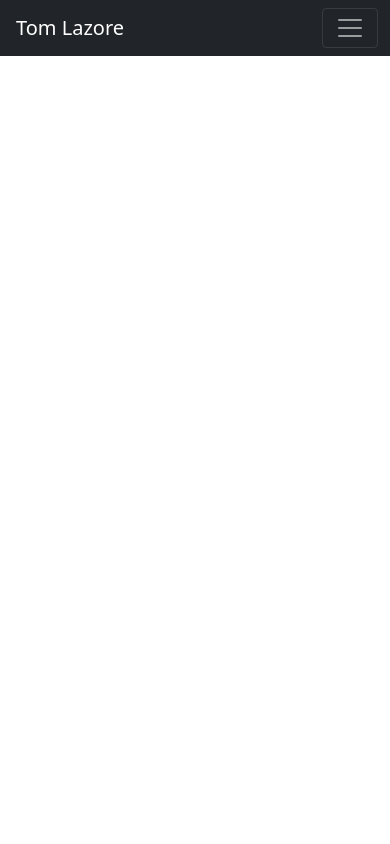
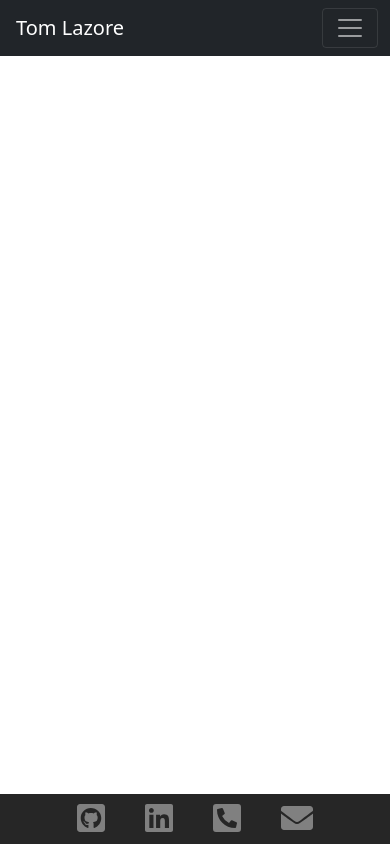
Before and after one commit to tlaze/React-Portfolio, a React (Create React App) app: page / in a window 390 px wide. Built offline with nearby package versions, Linux system fonts and the light colour scheme; the HTML template or start-up script is replaced by a standard one.

Commit message:
Updated footer. Includes links to github, linkedin, and icons of phone and email

```diff
--- a/package.json
+++ b/package.json
@@ -3,6 +3,11 @@
   "version": "0.1.0",
   "private": true,
   "dependencies": {
+    "@fortawesome/fontawesome-svg-core": "^1.2.36",
+    "@fortawesome/free-brands-svg-icons": "^5.15.4",
+    "@fortawesome/free-regular-svg-icons": "^5.15.4",
+    "@fortawesome/free-solid-svg-icons": "^5.15.4",
+    "@fortawesome/react-fontawesome": "^0.1.16",
     "@testing-library/jest-dom": "^5.15.0",
     "@testing-library/react": "^11.2.7",
     "@testing-library/user-event": "^12.8.3",
--- a/public/index.html
+++ b/public/index.html
@@ -24,7 +24,7 @@
       work correctly both with client-side routing and a non-root public URL.
       Learn how to configure a non-root public URL by running `npm run build`.
     -->
-    <title>React App</title>
+    <title>Tom Lazore</title>
   </head>
   <body>
     <noscript>You need to enable JavaScript to run this app.</noscript>
--- a/src/App.js
+++ b/src/App.js
@@ -2,7 +2,8 @@ import Navbar from './components/Navbar';
 // import AboutMe from './components/AboutMe';
 // import Projects from './components/Projects';
 // import ContactMe from './components/ContactMe';
-// import Footer from './components/Footer';
+import Footer from './components/Footer';
+
 
 
 
@@ -13,7 +14,8 @@ function App() {
       {/* <AboutMe />
       <Projects />
       <ContactMe />
-      <Footer /> */}
+      */}
+      <Footer />
     </main>
   );
 }
--- a/src/components/Footer.js
+++ b/src/components/Footer.js
@@ -1,7 +1,47 @@
-// import React from 'react';
+import React from 'react';
+import { FontAwesomeIcon } from '@fortawesome/react-fontawesome'
+import { faGithubSquare, faLinkedin } from '@fortawesome/free-brands-svg-icons'
+import { faPhoneSquareAlt, faEnvelope } from '@fortawesome/free-solid-svg-icons'
 
-// function footer() {
-//     console.log("Footer");
-// }
 
-// export default footer;
+
+
+function footer() {
+
+    const hoverOn = e => {
+        e.target.style.color = 'white';
+    }
+
+    const hoverOff = e => {
+        e.target.style.color = 'grey';
+    }
+
+
+
+    const styles = {
+        footerStyle: {
+            background: '#262626',
+            position: 'absolute',
+            bottom: 0,
+            height: '50px',
+            width: '100%',
+            display: 'flex',
+            justifyContent: 'center',
+            alignItems: 'center',
+        },
+        footerIcons: {
+            marginLeft: '20px',
+            marginRight: '20px',
+            color:'grey',
+        },
+    }
+    return(
+        <footer style={styles.footerStyle}>
+            <a href='https://github.com/tlaze' target='blank' style={styles.footerIcons}><FontAwesomeIcon onMouseOver={hoverOn} onMouseOut={hoverOff} icon={faGithubSquare} size="2x" /></a>
+            <a href='https://www.linkedin.com/in/tlaze' target='blank' style={styles.footerIcons}><FontAwesomeIcon onMouseOver={hoverOn} onMouseOut={hoverOff} icon={faLinkedin} size="2x" /></a>
+            <a href='/' style={styles.footerIcons}><FontAwesomeIcon onMouseOver={hoverOn} onMouseOut={hoverOff} icon={faPhoneSquareAlt} size="2x" /></a>
+            <a href='/' style={styles.footerIcons}><FontAwesomeIcon onMouseOver={hoverOn} onMouseOut={hoverOff} icon={faEnvelope} size="2x" /></a>
+        </footer>
+    )
+}
+export default footer;
```
Also changed, not shown: 1 other file (tests, documents, lock files or other folders).
